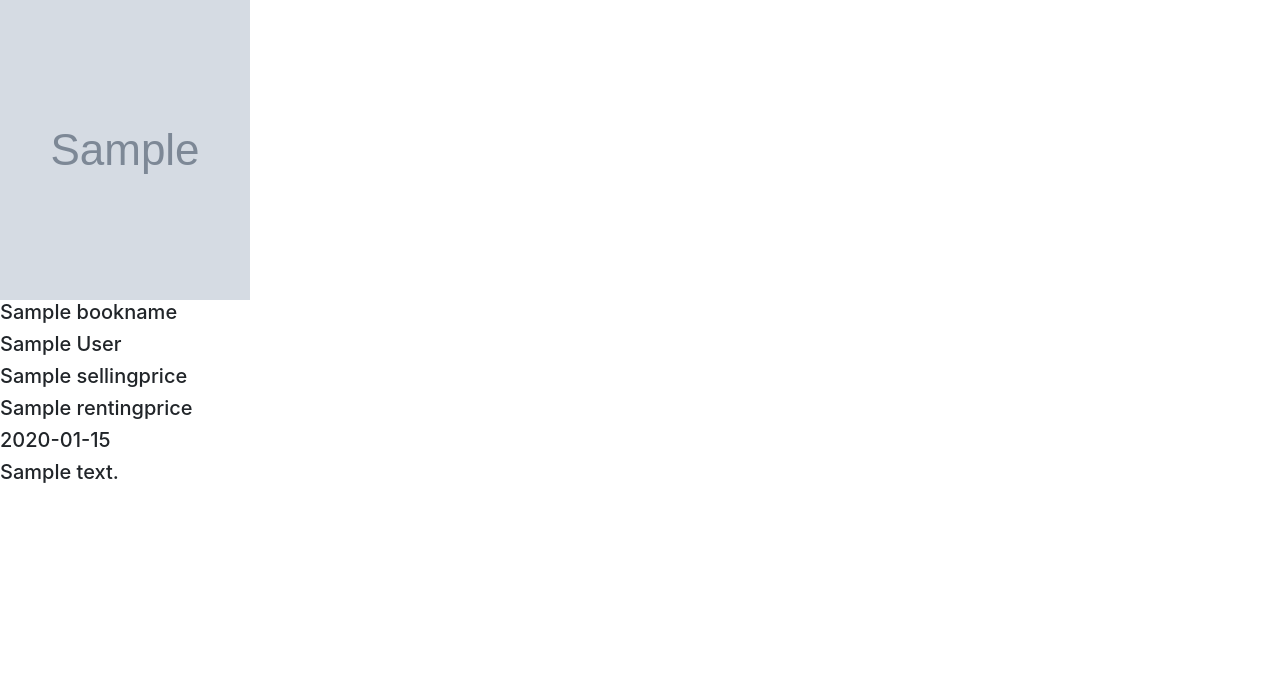
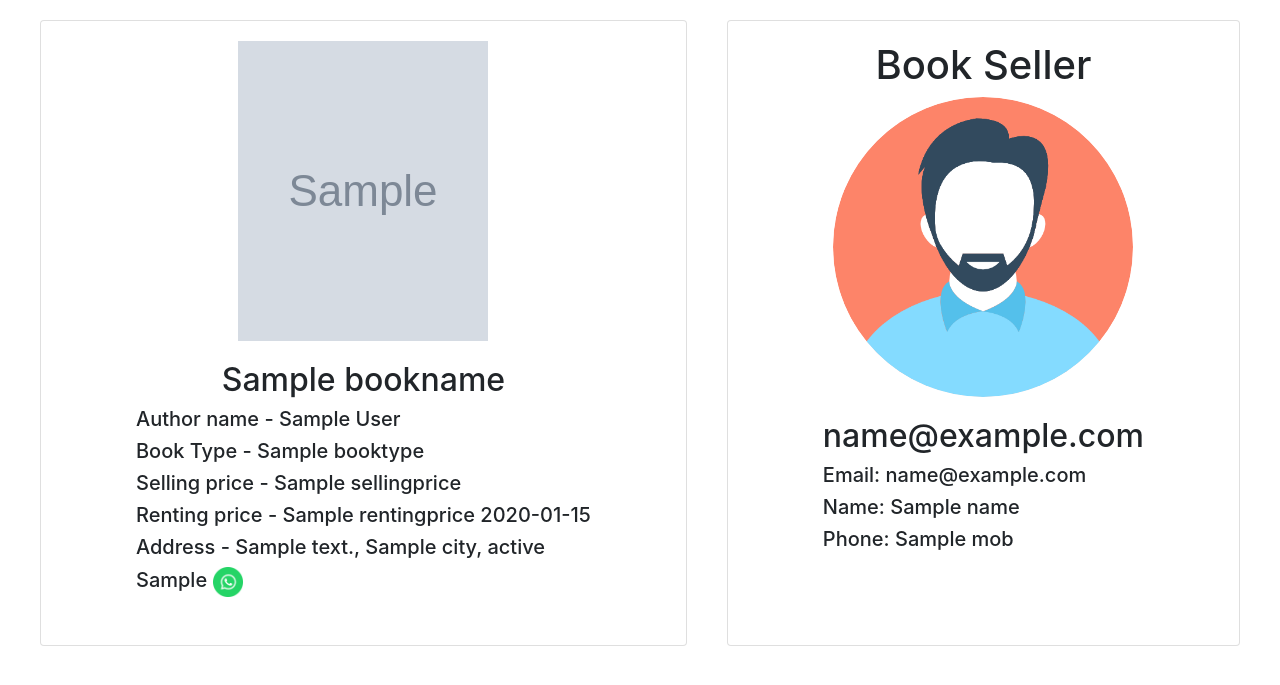
Before and after one commit to vAsu27-git/Book4All, a Django app: template templates/bookAlldetails.html in a window 1280 px wide. Shown: the part 56-741 px from the top of the page. Run offline with Django 3.2, Linux system fonts and the light colour scheme; the template is opened without the code that fills it: most values are stand-ins (such as "Sample title", 1, 10 or a date in 2020); grey boxes marked "Sample" are stand-in pictures; some libraries are stand-ins or nearby versions.

Commit message:
add book detail page

```diff
--- a/templates/bookAlldetails.html
+++ b/templates/bookAlldetails.html
@@ -1,5 +1,7 @@
+{% load static %}
 <!DOCTYPE html>
 <html lang="en">
+
 <head>
   <meta charset="UTF-8">
   <meta http-equiv="X-UA-Compatible" content="IE=edge">
@@ -15,8 +17,68 @@
       display: flex;
       width: 100%;
     }
+
+    .card {
+      /* position: relative; */
+      /* left: 300px; */
+      /* right: 300px; */
+      display: -webkit-box;
+      display: -ms-flexbox;
+      display: flex;
+      -webkit-box-orient: vertical;
+      -webkit-box-direction: normal;
+      -ms-flex-direction: column;
+      flex-direction: column;
+      min-width: 0;
+      word-wrap: break-word;
+      background-color: #fff;
+      background-clip: border-box;
+      border: 1px solid rgba(0, 0, 0, .125);
+      border-radius: 0.25rem;
+      margin-left: 40px;
+      margin-right: 20px;
+      position: inherit;
+      align-items: center;
+      margin-top: 20px;
+      padding: 20px;
+    }
+
+    .card1 {
+      /* position: relative; */
+      /* left: 300px; */
+      /* right: 300px; */
+      display: -webkit-box;
+      display: -ms-flexbox;
+      display: flex;
+      -webkit-box-orient: vertical;
+      -webkit-box-direction: normal;
+      -ms-flex-direction: column;
+      flex-direction: column;
+      min-width: 0;
+      word-wrap: break-word;
+      background-color: #fff;
+      background-clip: border-box;
+      border: 1px solid rgba(0, 0, 0, .125);
+      border-radius: 0.25rem;
+      margin-left: 20px;
+      margin-right: 40px;
+      position: inherit;
+      align-items: center;
+      margin-top: 20px;
+      padding: 20px;
+    }
+
+    .card-body h2 {
+      text-align: center;
+    }
+
+    .grid {
+      display: grid;
+      grid-template-columns: auto auto;
+    }
   </style>
 </head>
+
 <body>
 
   <header>
@@ -48,15 +110,35 @@
     </nav>
   </header>
 
+  <div class="grid">
+    <div class="card">
       <img src='{{imgUrl}}' alt="Card image cap" height="300px" width="250px">
-    <h5>{{bookname}}</h5>
-    <h5>{{authorname}}</h5>
-    <h5>{{sellingprice}}</h5>
-    <h5>{{rentingprice}}</h5>
-    <h5>{{renttime}}</h5>
-    <h5>{{address}}</h5>
+      <div class="card-body">
+        <h2>{{bookname}}</h2>
+        <h5>Author name - {{authorname}}</h5>
+        <h5>Book Type - {{booktype}}</h5>
+        <h5>Selling price - {{sellingprice}}</h5>
+        <h5>Renting price - {{rentingprice}} {{renttime}}</h5>
+        <h5>Address - {{address}}, {{city}}, {{state}}</h5>
+        <h5>{{wp}} <img src="{%static 'whatsapp.png' %}" alt="whatsapp" height="30px" width="30px"></h5>
+      </div>
+    </div>
 
-
+    <div class="card1">
+      <h1>Book Seller</h1>
+      {% if flag %}
+      <img src='{{img}}' alt="Card image cap" height="300px" width="300px" style="border-radius: 50%;">
+      {% else %}
+      <img src="{%static 'man_icon.png' %}" alt="" width="300px" height="300px" style="border-radius: 50%;">
+      {% endif %}
+      <div class="card-body">
+        <h2>{{email}}</h2>
+        <h5>Email: {{email}}</h5>
+        <h5>Name: {{name}}</h5>
+        <h5>Phone: {{mob}}</h5>
+      </div>
+    </div>
+  </div>
 
   <!-- bootstrap js -->
   <script src="https://code.jquery.com/jquery-3.2.1.slim.min.js"
@@ -69,4 +151,5 @@
     integrity="sha384-JZR6Spejh4U02d8jOt6vLEHfe/JQGiRRSQQxSfFWpi1MquVdAyjUar5+76PVCmYl"
     crossorigin="anonymous"></script>
 </body>
+
 </html>
```
Also changed, not shown: book4All/views.py (+24 -1 lines), db.sqlite3, static/whatsapp.png (added). Lines whose indentation alone changed are shown as unchanged.
